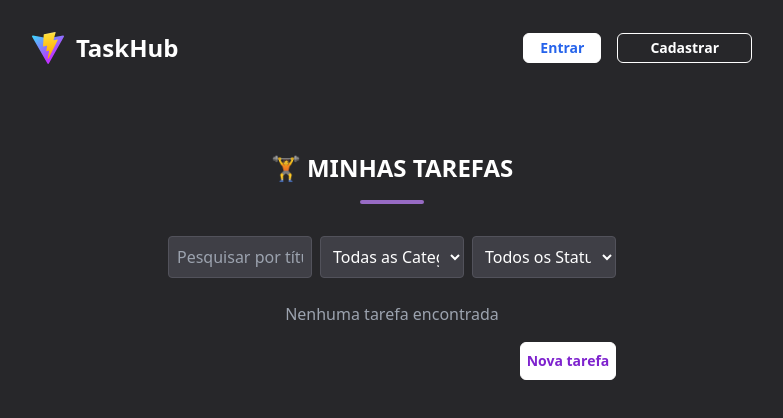
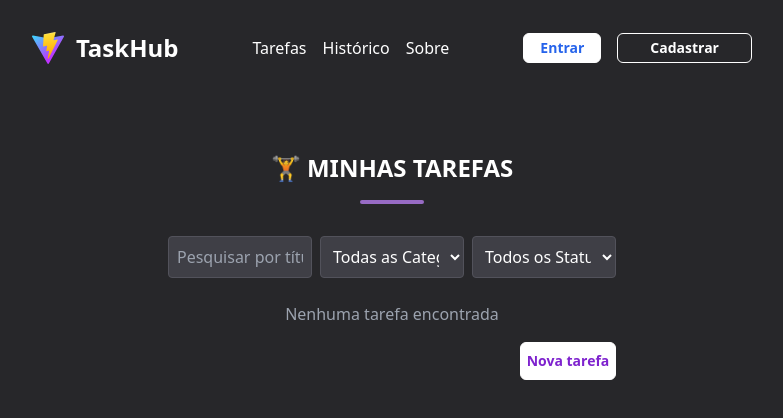
Before and after one commit to brunohro/TaskHub, a React (Vite) app: page / in a window 1280 px wide. Shown: the top 418 px of the page, without its empty margins (248-1031 px from the left). Built offline with nearby package versions, Linux system fonts and the light colour scheme.

Commit message:
Creating a component for the navigation menu in the header and adding responsiveness

```diff
--- /dev/null
+++ b/src/components/MenuNav.tsx
@@ -0,0 +1,37 @@
+import { LogIn, Menu } from "lucide-react";
+
+function MenuNav() {
+  return (
+    <>
+      <div className="hidden md:flex gap-4">
+        <div className="text-white text-start font-light items-center text-md py-7">
+          <a href="#">Tarefas</a>
+        </div>
+        <div className="text-white text-start font-light items-center text-md py-7">
+          <a href="#">Histórico</a>
+        </div>
+        <div className="text-white text-start font-light items-center text-md py-7">
+          <a href="#">Sobre</a>
+        </div>
+      </div>
+      <div className="hidden md:flex gap-4">
+        <button className="bg-white text-blue-600 font-semibold text-sm px-4 py-1 rounded-md border border-white hover:bg-gray-100 transition">
+          Entrar
+        </button>
+        <button className="bg-transparent text-white font-semibold text-sm px-8 py-1 rounded-md border border-white hover:bg-white hover:text-blue-600 transition">
+          Cadastrar
+        </button>
+      </div>
+      <div className="flex md:hidden">
+        <button className="flex items-center gap-2 px-8 py-1 text-white hover:text-gray-300">
+          <LogIn size={20} />
+        </button>
+        <button className="text-white p-2">
+          <Menu size={24} />
+        </button>
+      </div>
+    </>
+  );
+}
+
+export default MenuNav;
--- a/src/components/header.tsx
+++ b/src/components/header.tsx
@@ -1,4 +1,5 @@
 import { useNavigate } from "react-router-dom";
+import MenuNav from "./MenuNav";
 
 function Header() {
   const navigate = useNavigate();
@@ -13,14 +14,7 @@ function Header() {
           TaskHub
         </h1>
       </div>
-      <div className="flex gap-4">
-        <button className="bg-white text-blue-600 font-semibold text-sm px-4 py-1 rounded-md border border-white hover:bg-gray-100 transition">
-          Entrar
-        </button>
-        <button className="bg-transparent text-white font-semibold text-sm px-8 py-1 rounded-md border border-white hover:bg-white hover:text-blue-600 transition">
-          Cadastrar
-        </button>
-      </div>
+      <MenuNav />
     </div>
   );
 }
```
